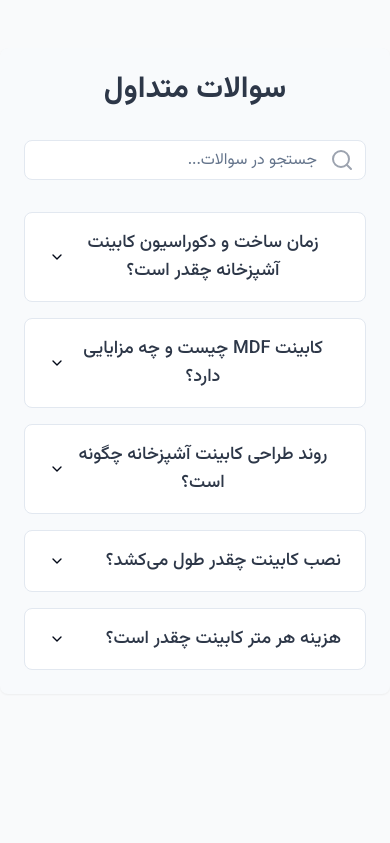
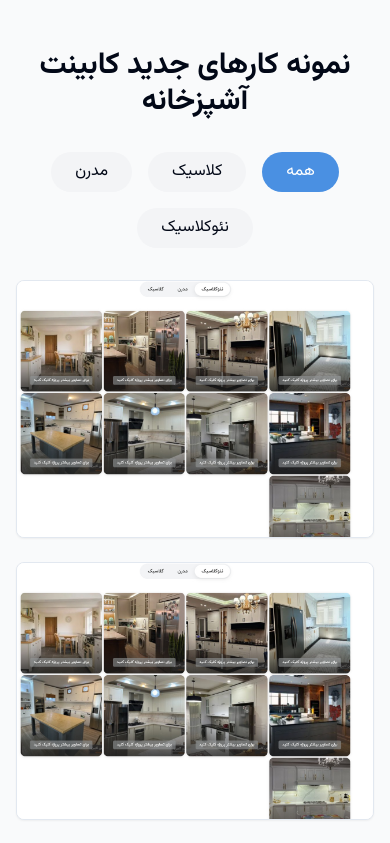
Before and after one commit to nicpame/rtl-cabinet-faqs, a React (Vite) app: page / in a window 390 px wide. Shown: the top 843 px of the page. Built offline with nearby package versions, Linux system fonts and the light colour scheme.

Commit message:
Add portfolio grid component
Implement a responsive portfolio grid component that supports right-to-left (RTL) layout and Persian language. The design will be inspired by provided images.
[skip gpt_engineer]

```diff
--- /dev/null
+++ b/src/components/PortfolioGrid.tsx
@@ -0,0 +1,68 @@
+import { useState } from "react";
+import { Card } from "@/components/ui/card";
+
+type Project = {
+  id: number;
+  image: string;
+  category: "کلاسیک" | "مدرن" | "نئوکلاسیک";
+};
+
+const projects: Project[] = [
+  { id: 1, image: "/lovable-uploads/5bc522df-ffc4-4315-8331-f93e39503cdc.png", category: "مدرن" },
+  { id: 2, image: "/lovable-uploads/5bc522df-ffc4-4315-8331-f93e39503cdc.png", category: "کلاسیک" },
+  { id: 3, image: "/lovable-uploads/5bc522df-ffc4-4315-8331-f93e39503cdc.png", category: "نئوکلاسیک" },
+  { id: 4, image: "/lovable-uploads/5bc522df-ffc4-4315-8331-f93e39503cdc.png", category: "مدرن" },
+  { id: 5, image: "/lovable-uploads/5bc522df-ffc4-4315-8331-f93e39503cdc.png", category: "کلاسیک" },
+  { id: 6, image: "/lovable-uploads/5bc522df-ffc4-4315-8331-f93e39503cdc.png", category: "نئوکلاسیک" },
+];
+
+const categories = ["همه", "کلاسیک", "مدرن", "نئوکلاسیک"] as const;
+
+export const PortfolioGrid = () => {
+  const [selectedCategory, setSelectedCategory] = useState<typeof categories[number]>("همه");
+
+  const filteredProjects = projects.filter((project) =>
+    selectedCategory === "همه" ? true : project.category === selectedCategory
+  );
+
+  return (
+    <div className="container mx-auto px-4 py-12" dir="rtl">
+      <h2 className="text-3xl font-bold text-center mb-8">نمونه کارهای جدید کابینت آشپزخانه</h2>
+
+      {/* Filter Tabs */}
+      <div className="flex justify-center gap-4 mb-8 flex-wrap">
+        {categories.map((category) => (
+          <button
+            key={category}
+            onClick={() => setSelectedCategory(category)}
+            className={`px-6 py-2 rounded-full transition-all ${
+              selectedCategory === category
+                ? "bg-faq-accent text-white"
+                : "bg-gray-100 hover:bg-gray-200"
+            }`}
+          >
+            {category}
+          </button>
+        ))}
+      </div>
+
+      {/* Projects Grid */}
+      <div className="grid grid-cols-1 md:grid-cols-2 lg:grid-cols-3 gap-6">
+        {filteredProjects.map((project) => (
+          <Card key={project.id} className="group relative overflow-hidden">
+            <img
+              src={project.image}
+              alt={`Project ${project.id}`}
+              className="w-full h-64 object-cover"
+            />
+            <div className="absolute inset-0 bg-black bg-opacity-50 opacity-0 group-hover:opacity-100 transition-opacity duration-300 flex items-center justify-center">
+              <button className="bg-white text-gray-900 px-6 py-2 rounded-lg hover:bg-gray-100 transition-colors">
+                برای تصاویر بیشتر پروژه کلیک کنید
+              </button>
+            </div>
+          </Card>
+        ))}
+      </div>
+    </div>
+  );
+};
--- a/src/pages/Index.tsx
+++ b/src/pages/Index.tsx
@@ -1,8 +1,10 @@
 import { FAQ } from "@/components/FAQ";
+import { PortfolioGrid } from "@/components/PortfolioGrid";
 
 const Index = () => {
   return (
-    <div className="min-h-screen bg-gray-50 py-12">
+    <div className="min-h-screen bg-gray-50">
+      <PortfolioGrid />
       <FAQ />
     </div>
   );
```
Also changed, not shown: public/lovable-uploads/5bc522df-ffc4-4315-8331-f93e39503cdc.png (added).
